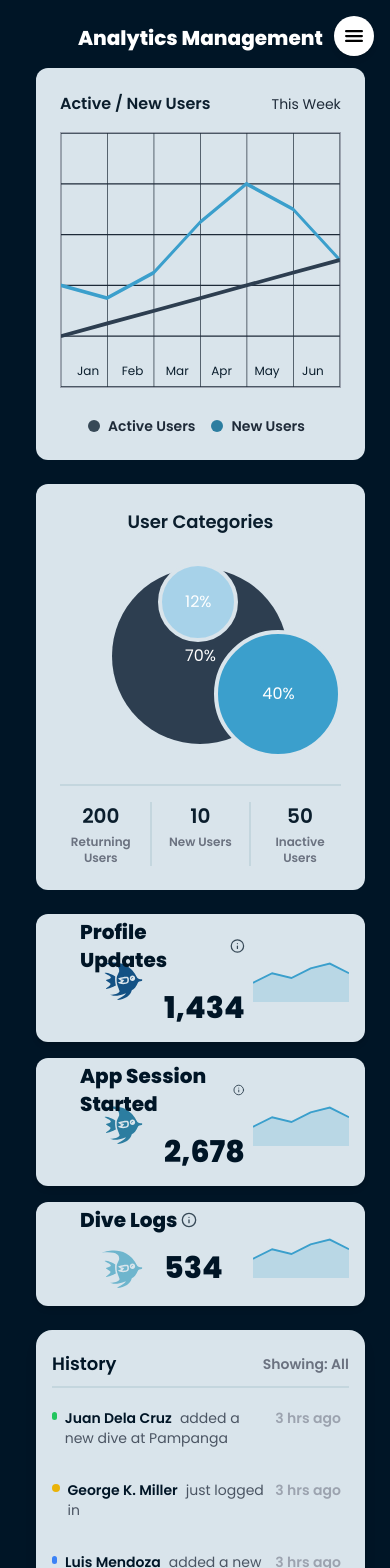
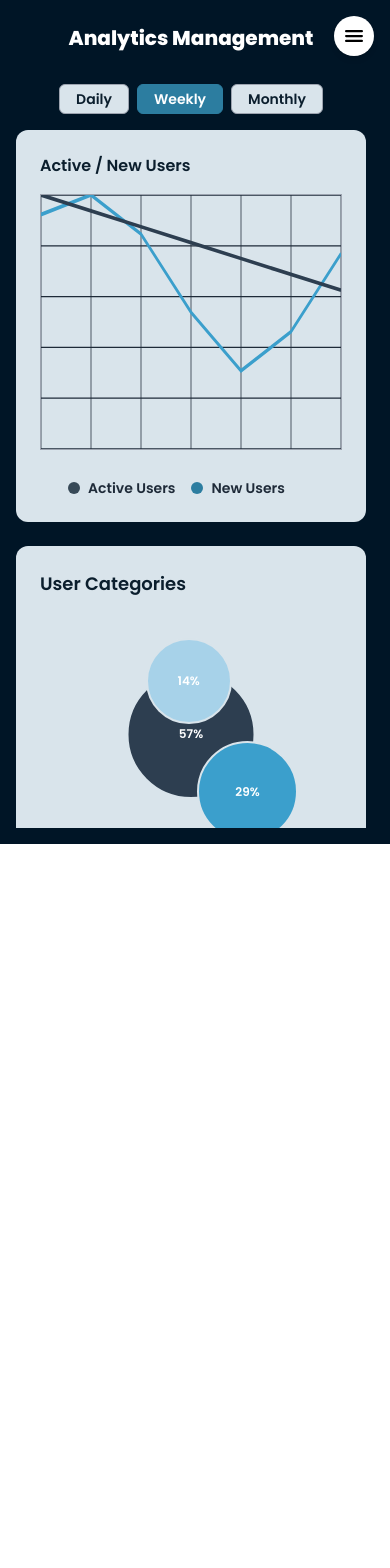
Before and after one commit to roserossssss/dive-site, a Next.js app in the folder diver-application/: page /Admin-Dashboard/AnalyticsPage in a window 390 px wide. Shown: the top 1568 px of the page. After the commit the page ends 844 px from the top, so only its background shows below. Built offline with nearby package versions, Linux system fonts and the light colour scheme.

Commit message:
Update page.tsx
- fixed layout and responsiveness (not yet improved)
- added three buttons (daily, weekly, monthly)
- added tool tips

```diff
--- a/diver-application/app/Admin-Dashboard/AnalyticsPage/page.tsx
+++ b/diver-application/app/Admin-Dashboard/AnalyticsPage/page.tsx
@@ -1,4 +1,6 @@
-import React from 'react';
+'use client';
+
+import React, { useMemo, useState } from 'react';
 import { GiTropicalFish } from 'react-icons/gi';
 import { FiInfo } from 'react-icons/fi';
 
@@ -25,23 +27,115 @@ const colorMap = {
   purple: 'bg-purple-500',
 };
 
+const dailyUserStats = [
+  { label: 'Returning Users', value: 20, color: '#2D3E50' },
+  { label: 'New Users', value: 15, color: '#3B9FCC' },
+  { label: 'Inactive Users', value: 5, color: '#A7D2E9' },
+];
+
+const weeklyUserStats = [
+  { label: 'Returning Users', value: 200, color: '#2D3E50' },
+  { label: 'New Users', value: 100, color: '#3B9FCC' },
+  { label: 'Inactive Users', value: 50, color: '#A7D2E9' },
+];
+
+const monthlyUserStats = [
+  { label: 'Returning Users', value: 1000, color: '#2D3E50' },
+  { label: 'New Users', value: 700, color: '#3B9FCC' },
+  { label: 'Inactive Users', value: 150, color: '#A7D2E9' },
+];
+
+const dailyGraphData = {
+  active: [30, 28, 25, 22, 20, 18, 15],
+  new: [20, 19, 17, 14, 12, 10, 8],
+};
+
+const weeklyGraphData = {
+  active: [160, 150, 140, 130, 120, 110, 100],
+  new: [120, 130, 110, 70, 40, 60, 100],
+};
+
+const monthlyGraphData = {
+  active: [180, 170, 160, 150, 140, 130, 120],
+  new: [140, 160, 130, 100, 80, 90, 110],
+};
+
+const getPercentage = (value: number, total: number) =>
+  total === 0 ? 0 : Math.round((value / total) * 100);
+
 const AnalyticsDashboard = () => {
+  const [timeframe, setTimeframe] = useState<'Daily' | 'Weekly' | 'Monthly'>('Weekly');
+
+  const selectedUserStats =
+    timeframe === 'Daily'
+      ? dailyUserStats
+      : timeframe === 'Weekly'
+      ? weeklyUserStats
+      : monthlyUserStats;
+
+  const graphData =
+    timeframe === 'Daily'
+      ? dailyGraphData
+      : timeframe === 'Weekly'
+      ? weeklyGraphData
+      : monthlyGraphData;
+
+  const totalUsers = useMemo(
+    () => selectedUserStats.reduce((acc, item) => acc + item.value, 0),
+    [selectedUserStats]
+  );
+
+  const percentages = useMemo(
+    () =>
+      selectedUserStats.map((stat) => ({
+        ...stat,
+        percentage: getPercentage(stat.value, totalUsers),
+      })),
+    [selectedUserStats, totalUsers]
+  );
+
+  const convertToPolylinePoints = (data: number[], height = 200, width = 400) => {
+    return data
+      .map((val, idx) => {
+        const x = (idx * width) / (data.length - 1);
+        const y = height - (val / Math.max(...data)) * height;
+        return `${x},${y}`;
+      })
+      .join(' ');
+  };
+
   return (
-    <div className="w-full min-h-screen p-4 rounded-t-2xl md:ml-1 overflow-y-auto">
-      <h2 className="text-xl lg:text-2xl font-bold text-white text-center md:text-left -mt-3 mb-4">
+    <div className="fixed top-0 left-0 w-full z-10 p-4 rounded-t-2xl md:pl-80 h-screen overflow-hidden">
+      <div className="h-full overflow-y-auto pr-2">
+        <h2 className="text-xl lg:text-2xl font-bold text-white text-center md:text-left mt-2 mb-4">
           Analytics Management
         </h2>
 
-      {/* Charts Section */}
-      <div className="grid grid-cols-1 md:grid-cols-[2fr_1fr] lg:grid-cols-2 gap-6">
+        <div className="flex justify-center lg:justify-end mb-4">
+          <div className="flex gap-2 mt-4 lg:mt-0">
+            {['Daily', 'Weekly', 'Monthly'].map((label) => (
+              <button
+                key={label}
+                onClick={() => setTimeframe(label as 'Daily' | 'Weekly' | 'Monthly')}
+                className={`px-4 py-1 text-sm font-semibold rounded-md border ${
+                  timeframe === label
+                    ? 'bg-[#2C7DA0] text-white border-[#2C7DA0]'
+                    : 'bg-[#D9E4EB] text-[#0B1E2D] border-gray-400'
+                }`}
+              >
+                {label}
+              </button>
+            ))}
+          </div>
+        </div>
+
+        <div className="w-full flex justify-start">
+          <div className="w-full max-w-[1600px]">
+            <div className="grid grid-cols-1 md:grid-cols-[2fr_1fr] gap-6">
               {/* Line Chart */}
               <div className="bg-[#D9E4EB] p-6 rounded-xl text-[#0B1E2D]">
-          <div className="flex justify-between items-center mb-4">
-            <h2 className="font-semibold">Active / New Users</h2>
-            <span className="text-sm text-[#1E2A38]">This Week</span>
-          </div>
-
-          <div className="relative w-full h-64 sm:h-72 md:h-80 border border-gray-400">
+                <h2 className="font-semibold mb-4">Active / New Users</h2>
+                <div className="relative w-full h-64 border border-gray-400 overflow-hidden">
                   <svg viewBox="0 0 400 200" preserveAspectRatio="none" className="w-full h-full">
                     {[...Array(6)].map((_, i) => (
                       <line key={i} x1="0" y1={(i * 200) / 5} x2="400" y2={(i * 200) / 5} stroke="#1E2A38" strokeWidth="1" />
@@ -49,16 +143,9 @@ const AnalyticsDashboard = () => {
                     {[...Array(7)].map((_, i) => (
                       <line key={i} x1={(i * 400) / 6} y1="0" x2={(i * 400) / 6} y2="200" stroke="#1E2A38" strokeWidth="1" />
                     ))}
-
-              <polyline fill="none" stroke="#3B9FCC" strokeWidth="3" points="0,120 66,130 133,110 200,70 266,40 333,60 400,100" />
-              <polyline fill="none" stroke="#2D3E50" strokeWidth="3" points="0,160 66,150 133,140 200,130 266,120 333,110 400,100" />
+                    <polyline fill="none" stroke="#3B9FCC" strokeWidth="3" points={convertToPolylinePoints(graphData.new)} />
+                    <polyline fill="none" stroke="#2D3E50" strokeWidth="3" points={convertToPolylinePoints(graphData.active)} />
                   </svg>
-
-            <div className="absolute bottom-2 left-0 w-full flex justify-between text-xs text-[#0B1E2D] px-4">
-              {['Jan', 'Feb', 'Mar', 'Apr', 'May', 'Jun'].map((month) => (
-                <span key={month}>{month}</span>
-              ))}
-            </div>
                 </div>
 
                 <div className="flex gap-4 mt-4 text-sm text-[#1E2A38]">
@@ -71,29 +158,52 @@ const AnalyticsDashboard = () => {
                 </div>
               </div>
 
-        {/* User Categories */}
+              {/* User Categories with Tooltip*/}
               <div className="bg-[#D9E4EB] p-6 rounded-xl text-[#0B1E2D] flex flex-col justify-between">
-          <h2 className="font-semibold text-lg mb-4 text-center">User Categories</h2>
+                <h2 className="font-semibold text-lg mb-4">User Categories</h2>
 
-          <div className="relative w-full h-52 flex justify-center items-center mb-6">
-            <div className="absolute w-44 h-44 bg-[#2D3E50] rounded-full flex items-center justify-center text-white text-medium z-10 left-1/2 -translate-x-1/2">
-              70%
+                <div className="relative w-full h-60 flex justify-center items-center mb-6 overflow-visible">
+                  {percentages.map((stat, i) => {
+                    const size = 72 + stat.percentage;
+                    const positionStyles = [
+                      'left-1/2 -translate-x-1/2 z-20',
+                      'left-[52%] bottom-[5%] z-30',
+                      'left-[35%] top-[10%] z-30',
+                    ];
+
+                    return (
+                      <div
+                        key={i}
+                        className={`absolute ${positionStyles[i]} group`}
+                        style={{ width: `${size}px`, height: `${size}px` }}
+                      >
+                        <div
+                          className="flex items-center justify-center text-white font-semibold border-2 md:border-4 border-[#D9E4EB] rounded-full text-xs md:text-sm w-full h-full transition-all duration-300"
+                          style={{ backgroundColor: stat.color }}
+                        >
+                          {stat.percentage}%
                         </div>
-            <div className="absolute w-32 h-32 bg-[#3B9FCC] rounded-full flex items-center justify-center text-white text-meedium border-4 border-[#D9E4EB] z-20 left-[55%] bottom-[1%]">
-              40%
+
+                        <div className="absolute left-0 top-1/2 -translate-y-1/2 -translate-x-full mr-2 px-3 py-1 bg-[#2C7DA0] text-white text-xs rounded-md opacity-0 group-hover:opacity-100 transition-opacity duration-300 pointer-events-none z-[9999] shadow-md whitespace-nowrap">
+                          {`${stat.label}: ${stat.value} users`}
                         </div>
-            <div className="absolute w-20 h-20 bg-[#A7D2E9] rounded-full flex items-center justify-center text-white text-medium border-4 border-[#D9E4EB] z-30 left-[35%] top-[5%]">
-              12%
                       </div>
+                    );
+                  })}
                 </div>
 
                 <div className="flex justify-between border-t-2 border-[#C4D6DE] pt-4 text-center text-sm font-semibold">
-            {[
-              { label: 'Returning Users', value: 200 },
-              { label: 'New Users', value: 10 },
-              { label: 'Inactive Users', value: 50 },
-            ].map((item, i) => (
-              <div key={i} className={`flex-1 ${i === 0 ? 'pr-2 border-r-2' : i === 2 ? 'pl-2 border-l-2' : 'px-2'} border-[#C4D6DE]`}>
+                  {selectedUserStats.map((item, i) => (
+                    <div
+                      key={i}
+                      className={`flex-1 ${
+                        i === 0
+                          ? 'pr-2 border-r-2'
+                          : i === 2
+                          ? 'pl-2 border-l-2'
+                          : 'px-2'
+                      } border-[#C4D6DE]`}
+                    >
                       <div className="text-xl">{item.value}</div>
                       <div className="text-xs text-gray-500 mt-1">{item.label}</div>
                     </div>
@@ -101,28 +211,32 @@ const AnalyticsDashboard = () => {
                 </div>
               </div>
             </div>
-
-      {/* Stats + History Section */}
-      <div className="mt-6 grid md:grid-cols-2 gap-6 w-full">
-        {/* Stats Cards */}
-        <div className="flex flex-col gap-4">
-          {stats.map((item, index) => (
-            <div key={index} className="bg-[#D9E4EB] p-4 rounded-xl flex items-center justify-between shadow-md sm:h-36 md:h-32">
-              <div className="flex gap-4 items-start w-full">
-                <div className="ml-12 mt-7 flex-shrink-0">
-                  <GiTropicalFish size={44} color={item.color} />
-                </div>
-
-                <div className="flex flex-col justify-between w-full">
-                  <div className="text-xl font-bold text-[#001526] flex items-center gap-1 -mt-3 -ml-20">
-                    {item.title}
-                    <FiInfo className="w-4 h-4 text-[#374957]" />
-                  </div>
-                  <div className="text-3xl font-bold ml-1 mt-4 text-[#001526]">{item.count}</div>
           </div>
         </div>
 
-              <div className="w-24 h-12 ml-2 flex-shrink-0">
+        {/* Stats Cards and History */}
+        <div className="mt-6 grid md:grid-cols-[2fr_2fr] gap-6 w-full overflow-hidden">
+          <div className="flex flex-col gap-4 overflow-hidden">
+            {stats.map((item, index) => (
+              <div key={index} className="bg-[#D9E4EB] p-4 rounded-xl flex items-center justify-between shadow-md sm:h-36 md:h-32 relative group">
+                <div className="flex gap-4 items-start w-full">
+                  <div className="flex-shrink-0 self-center sm:self-start ml-2 lg:ml-12 mt-7">
+                    <GiTropicalFish size={55} color={item.color} />
+                  </div>
+                  <div className="flex flex-col gap-4 w-full mx-auto">
+                    <div className="text-lg md:text-lg lg:text-xl font-bold text-[#001526] flex items-center whitespace-nowrap gap-1 -mt-2 -ml-20 relative">
+                      {item.title}
+                      <div className="relative group">
+                        <FiInfo className="w-4 h-4 text-[#374957] cursor-pointer" />
+                        <div className="absolute top-full left-full mt-1 -ml-1 w-max max-w-xs px-3 py-2 bg-[#2C7DA0] text-white text-xs font-medium rounded-md opacity-0 group-hover:opacity-100 transition-opacity duration-300 pointer-events-none z-50 shadow-md">
+                          {`This shows the total number of ${item.title.toLowerCase()}.`}
+                        </div>
+                      </div>
+                    </div>
+                    <div className="text-2xl font-bold text-[#001526] mt-1">{item.count}</div>
+                  </div>
+                </div>
+                <div className="w-20 h-12 sm:w-24 sm:h-14 md:w-16 md:h-10 lg:w-32 lg:h-16 -ml-16 flex-shrink-0">
                   <svg viewBox="0 0 100 50" preserveAspectRatio="none" className="w-full h-full">
                     <polyline fill="none" stroke="#3B9FCC" strokeWidth="2" points="0,30 20,20 40,25 60,15 80,10 100,20" />
                     <polyline fill="rgba(59,159,204,0.2)" stroke="none" points="0,50 0,30 20,20 40,25 60,15 80,10 100,20 100,50" />
@@ -133,16 +247,15 @@ const AnalyticsDashboard = () => {
           </div>
 
           {/* History Section */}
-        <div className="bg-[#D9E4EB] rounded-2xl p-4 w-full shadow-lg self-start h-auto min-h-[250px] md:h-[415px]">
+          <div className="bg-[#D9E4EB] rounded-2xl p-4 w-full shadow-lg self-start h-[300px] md:h-[415px] overflow-hidden">
             <div className="flex justify-between items-center border-b-2 border-[#C4D6DE] pb-2 mb-5 mt-2">
               <h3 className="font-semibold text-[#001526] text-lg -mt-1">History</h3>
               <span className="text-sm font-semibold text-gray-500 -mt-1">Showing: All</span>
             </div>
-
-          <ul className="space-y-8 text-sm text-[#001526] overflow-y-auto max-h-[290px] pr-2">
+            <ul className="space-y-6 text-sm text-[#001526] overflow-y-auto max-h-[290px] px-2 min-w-0">
               {activityLog.map(([name, action, color], idx) => (
                 <li className="flex items-start justify-between gap-2" key={idx}>
-                <div className="flex items-start gap-2 flex-1">
+                  <div className="flex items-start gap-2 flex-1 min-w-0">
                     <span className={`w-2 h-2 rounded-full mt-1 ${colorMap[color]}`}></span>
                     <p>
                       <span className="font-semibold mr-2">{name}</span>
@@ -156,6 +269,7 @@ const AnalyticsDashboard = () => {
           </div>
         </div>
       </div>
+    </div>
   );
 };
 
```
Lines whose indentation alone changed are shown as unchanged.
